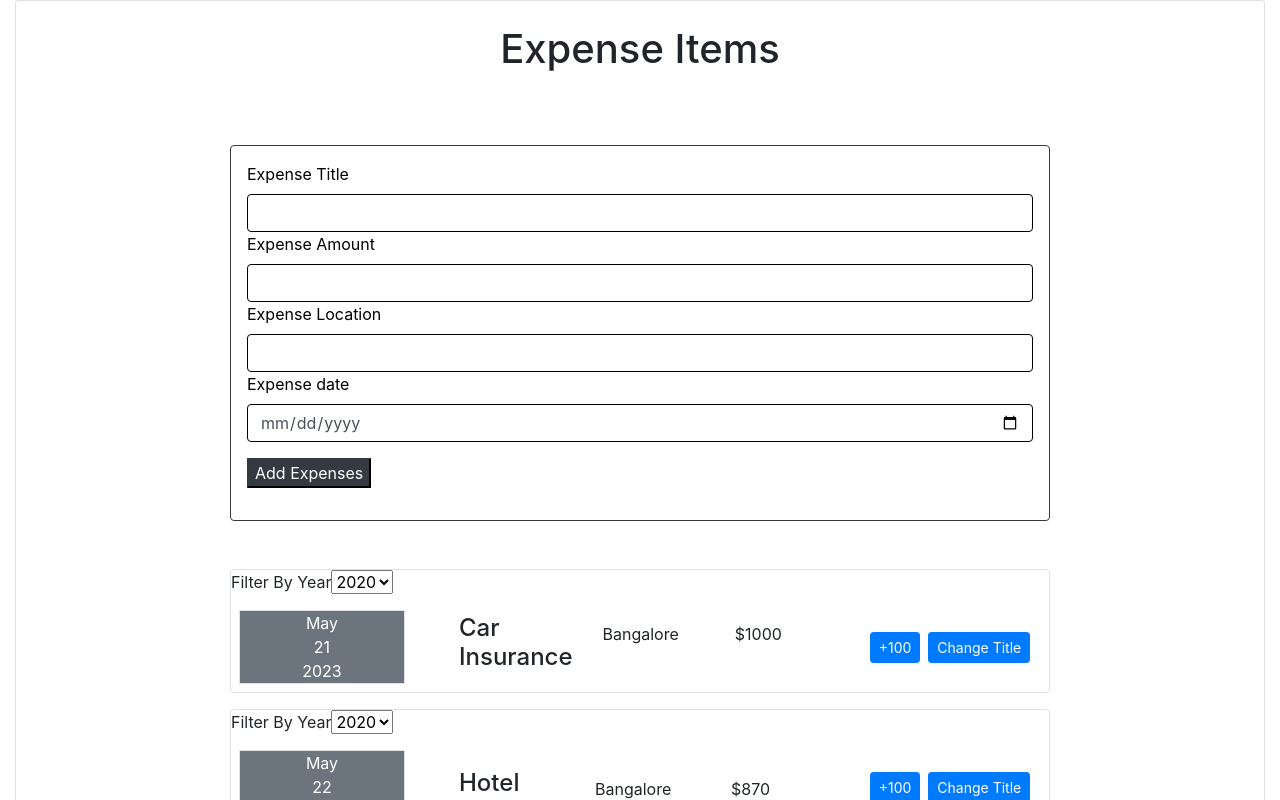
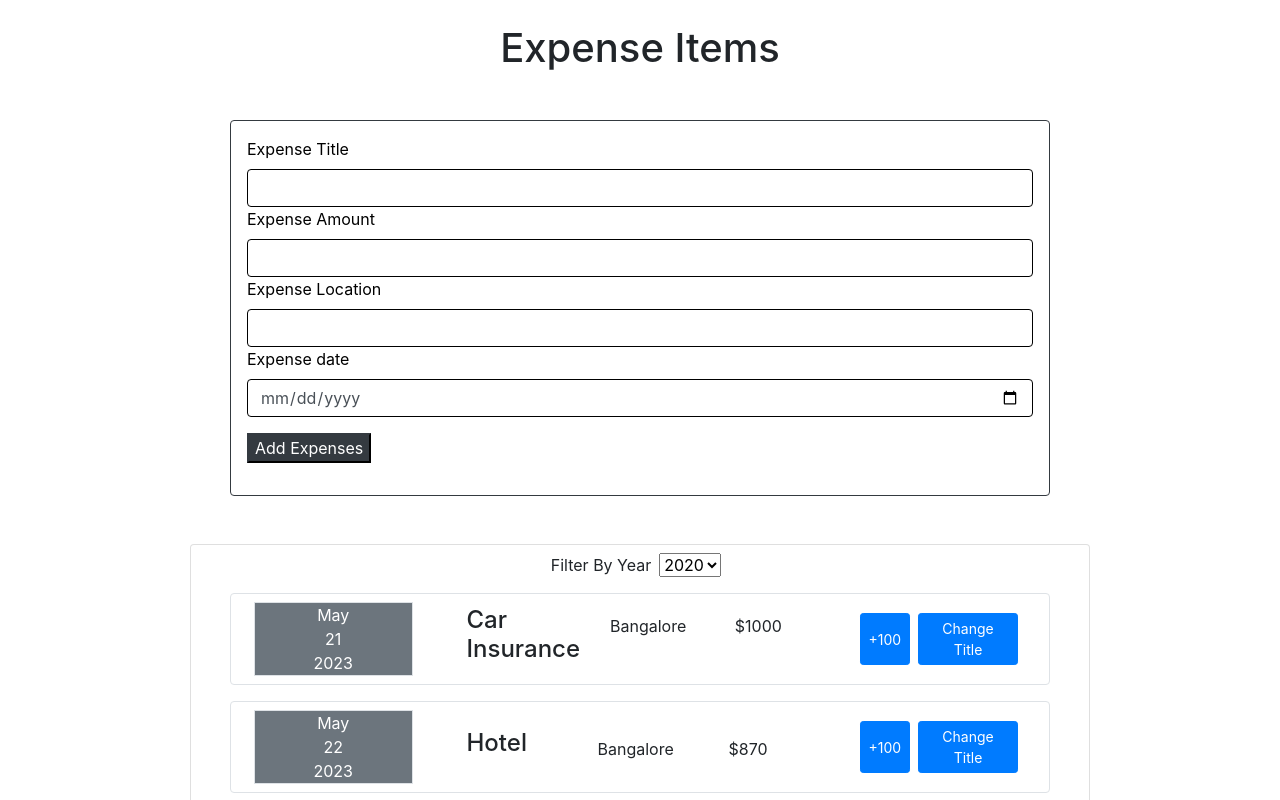
Before and after one commit to NirmalViswajith/expense-tracker, a React (Create React App) app in the folder expense-tracker/: page / in a window 1280 px wide. Shown: the top 800 px of the page. Built offline with nearby package versions, Linux system fonts and the light colour scheme.

Commit message:
updated application

```diff
--- a/expense-tracker/src/App.js
+++ b/expense-tracker/src/App.js
@@ -5,6 +5,7 @@ import Row from "react-bootstrap/Row";
 import Container from "react-bootstrap/Container";
 import "bootstrap/dist/css/bootstrap.min.css";
 import NewExpense from "./components/Form/NewExpenses";
+import ExpenseFilter from "./components/Expenses/ExpenseFilter";
 
 function App() {
   const [expenses, setExpenses] = useState([
@@ -42,11 +43,20 @@ function App() {
     setExpenses((prevExpenses) => [expense, ...prevExpenses]);
   };
 
+  const [filteredYear, setFilteredYear] = useState("2020");
+  const filterChangeHandler = (selectedYear) => {
+    setFilteredYear(selectedYear);
+  };
+
   return (
     <Container fluid>
+      <h1 className="text-center my-4">Expense Items</h1>
+      <NewExpense saveData={addExpenseHandler} />
       <Card className="App">
-        <h1 className="text-center my-4">Expense Items</h1>
-        <NewExpense saveData={addExpenseHandler} />
+        <ExpenseFilter
+          selected={filteredYear}
+          onChangeFilter={filterChangeHandler}
+        />
         {expenses.map((expense) => (
           <Row key={expense.id} className="mb-3">
             <Expenses
--- a/expense-tracker/src/components/Expenses/ExpenseFilter.js
+++ b/expense-tracker/src/components/Expenses/ExpenseFilter.js
@@ -6,9 +6,9 @@ const ExpenseFilter = (props) => {
   }
   return (
     <div>
-      <div>
-        <label>Filter By Year</label>
-        <select value = {props.selected} onChange={dropdownChangeHandler}>
+      <div className='text-center my-2'>
+        <label >Filter By Year</label>
+        <select className='mx-2 ' value = {props.selected} onChange={dropdownChangeHandler}>
           <option value="2022">2022</option>
           <option value="2021">2021</option>
           <option value="2020">2020</option>
--- a/expense-tracker/src/components/Expenses/Expenses.js
+++ b/expense-tracker/src/components/Expenses/Expenses.js
@@ -6,7 +6,7 @@ import Row from "react-bootstrap/Row";
 import Container from "react-bootstrap/Container";
 import Col from "react-bootstrap/Col";
 import Button from "react-bootstrap/Button";
-import ExpenseFilter from "./ExpenseFilter";
+
 
 function Expenses(props) {
   const [title, setTitle] = useState(props.title);
@@ -17,18 +17,15 @@ function Expenses(props) {
 
   const [amount, setAmount] = useState(props.amount);
   const increment = () => {
-    const updatedAmount = `$${Number(amount.replace('$','')) + 100}`
+    const updatedAmount = `$${Number(amount.replace("$", "")) + 100}`;
     setAmount(updatedAmount);
-  }
+  };
 
-  const [filteredYear, setFilteredYear] = useState('2020');
-  const filterChangedHandler = (selectedYear) => {
-    setFilteredYear(selectedYear);
-  }
+
+
   return (
-    <Container style={{maxWidth:"850px"}}>
+    <Container style={{ maxWidth: "850px" }}>
       <Card className="expenseItem border">
-        <ExpenseFilter selected={filteredYear} onChangeFilter={filterChangedHandler} />
         <Row className="align-items-center">
           <Col xs={12} md={3}>
             <ExpenseDate date={props.date} />
@@ -48,7 +45,14 @@ function Expenses(props) {
           </Col>
           <Col xs={12} md={3} className="text-center">
             <div className="d-flex justify-content-center mr-2">
-              <Button variant="primary" size="sm" className="mr-2" onClick={increment}>+100</Button>
+              <Button
+                variant="primary"
+                size="sm"
+                className="mr-2"
+                onClick={increment}
+              >
+                +100
+              </Button>
               <Button
                 variant="primary"
                 size="sm"
--- a/expense-tracker/src/components/UI/Card.js
+++ b/expense-tracker/src/components/UI/Card.js
@@ -1,7 +1,13 @@
+import React from "react";
+import Container from "react-bootstrap/Container";
 
 const Card = (props) => {
   const classes = 'card ' + props.className;
-  return <div className={classes}>{props.children}</div>
-}
+  return (
+    <Container className={classes} style={{maxWidth: "900px",justifyContent: "center",display: "flex"}}>
+      {props.children}
+    </Container>
+  );
+};
 
 export default Card;
```
